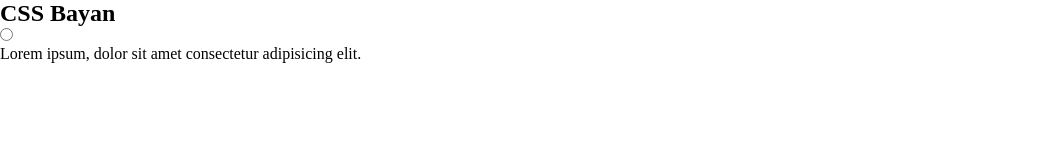
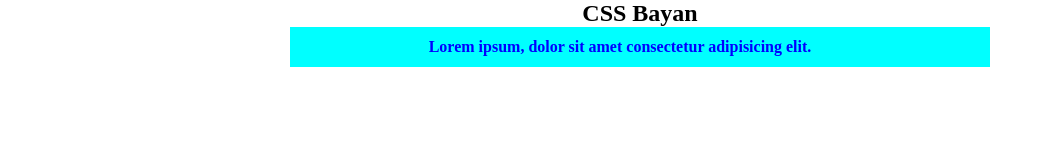
Before and after one commit to u1timaD/cssBayan, a plain HTML site: page cssBayan/index.html in a window 1280 px wide. Shown: the whole page, without its empty margins (0-1053 px from the left). Drawn offline with Linux system fonts and the light colour scheme.

Commit message:
feat: add input and label style (Sun, Mar 12, 2023 12:19:22 AM)

```diff
--- a/cssBayan/style.css
+++ b/cssBayan/style.css
@@ -17,3 +17,81 @@
 	color: blue;
 	scroll-behavior: smooth;
 }
+
+.accordion {
+	display: flex;
+	flex-direction: column;
+}
+
+.accordion__wrapper {
+	width: 700px;
+}
+
+.accordion__container {
+	width: 700px;
+	height: 100%;
+	background-color: antiquewhite;
+}
+
+
+.tab label {
+	width: 100%;
+	height: 100%;
+	cursor: pointer;
+	display: flex;
+	flex-direction: column-reverse;
+	margin: 0;
+	background-color: aqua;
+}
+
+.tab__title {
+	padding: 0;
+	margin: 0;
+	display: flex;
+	flex-direction: center;
+	align-items: center;
+}
+
+input[type="radio"] {
+	display: none;
+   }
+
+.tab p {
+	padding: 0;
+	margin: 0;
+	color: blue;
+	font-weight: bold;
+	transition: color .5s;
+}
+
+
+input[type="radio"]:checked + .tab__title p {
+	color: black;
+}
+
+.accordion__wrapper:hover .tab__title p {
+	color: black;
+}
+
+input[type="radio"]:checked + label .tab__content,
+label:hover .tab__content {
+	height: 200px;
+}
+
+input[type="radio"]:checked + label .tab__content .tab__image,
+label:hover .tab__content .tab__image {
+	height: 70px;
+	opacity: 1;
+}
+
+
+.tab__icon {
+	width: 40px;
+	height: 40px;
+	padding: 0;
+	margin: 0;
+	margin-left: auto;
+	display: flex;
+	align-items: center;
+	justify-content: center;
+}
```
